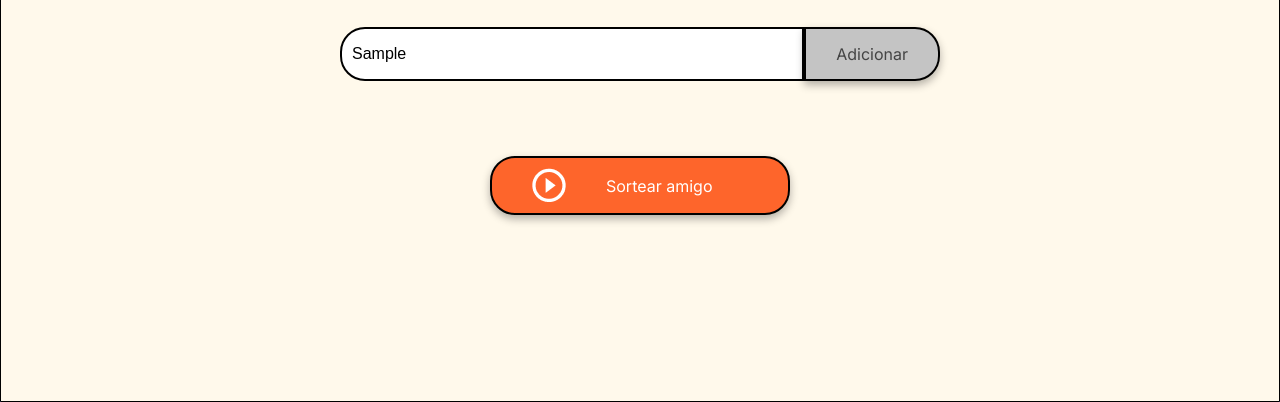
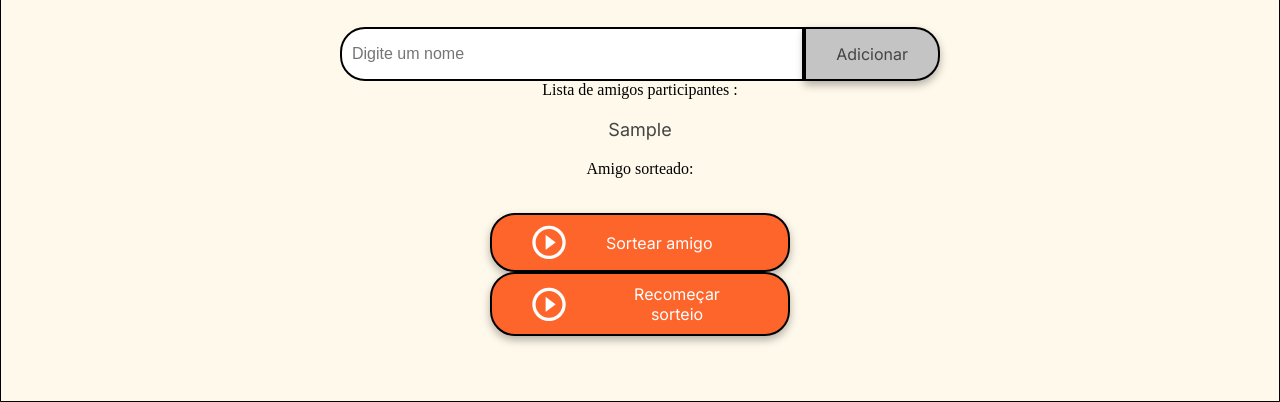
Before and after one commit to devbeafg/challenge-amigo-secreto-alura-one, a plain HTML site: page index.html in a window 1280 px wide. Both pictures are taken after typing "Sample" into the empty fields and a click on the button "Adicionar". Shown: the part 398-800 px from the top of the page. Drawn offline with Linux system fonts and the light colour scheme.

Commit message:
adicionando objetivos essenciais: criar e mostrar lista, sorteio, reset de sorteio, validação se nulo

```diff
--- a/app.js
+++ b/app.js
@@ -1 +1,35 @@
 //O principal objetivo deste desafio é fortalecer suas habilidades em lógica de programação. Aqui você deverá desenvolver a lógica para resolver o problema.
+console.log("hello");
+let participantes = [];
+
+function adicionarAmigo() {
+      let nomes = document.getElementById("amigo").value;
+
+      if (nomes !== "") { // só adiciona se não for vazio
+        participantes.push(nomes); // coloca no vetor
+        document.getElementById("amigo").value = ""; // limpa o input
+        document.getElementById("listaAmigos").innerText = participantes.join(", "); // mostra no HTML
+      } else {
+        alert("Ops! Este campo não pode ser vazio.");
+      }
+    }
+
+function sortearAmigo() {
+      if (participantes.length === 0) {
+        document.getElementById("resultado").innerText = "Não há mais participantes para sortear!"; // se não tiver mais nomes
+        return;
+      }
+      let indice = Math.floor(Math.random() * participantes.length); // sorteia índice aleatório
+      let escolhido = participantes[indice]; // pega o nome sorteado
+      document.getElementById("resultado").innerText = escolhido; // mostra na tela
+      participantes.splice(indice, 1); // remove o nome sorteado do vetor
+      document.getElementById("listaAmigos").innerText = participantes.join(", "); // atualiza a lista exibida
+    }
+
+
+function recomecarSorteio() {
+    participantes = [];
+    document.getElementById("amigo").value = "";
+    document.getElementById("listaAmigos").innerText = "";
+    document.getElementById("resultado").innerText = "";
+}
--- a/index.html
+++ b/index.html
@@ -24,7 +24,9 @@
                 <button class="button-add" onclick="adicionarAmigo()">Adicionar</button>
             </div>
 
+            <p>Lista de amigos participantes :</p>
             <ul id="listaAmigos" class="name-list" aria-labelledby="listaAmigos" role="list"></ul>
+            <p>Amigo sorteado:</p>
             <ul id="resultado" class="result-list" aria-live="polite"></ul>
 
             <div class="button-container">
@@ -32,7 +34,12 @@
                     <img src="assets/play_circle_outline.png" alt="Ícone para sortear">
                     Sortear amigo
                 </button>
+                <button class="button-draw" onclick="recomecarSorteio()" aria-label="Recomeçar sorteio">
+                    <img src="assets/play_circle_outline.png" alt="Ícone para sortear">
+                    Recomeçar sorteio
+                </button>
             </div>
+
         </section>
     </main>
 
```
